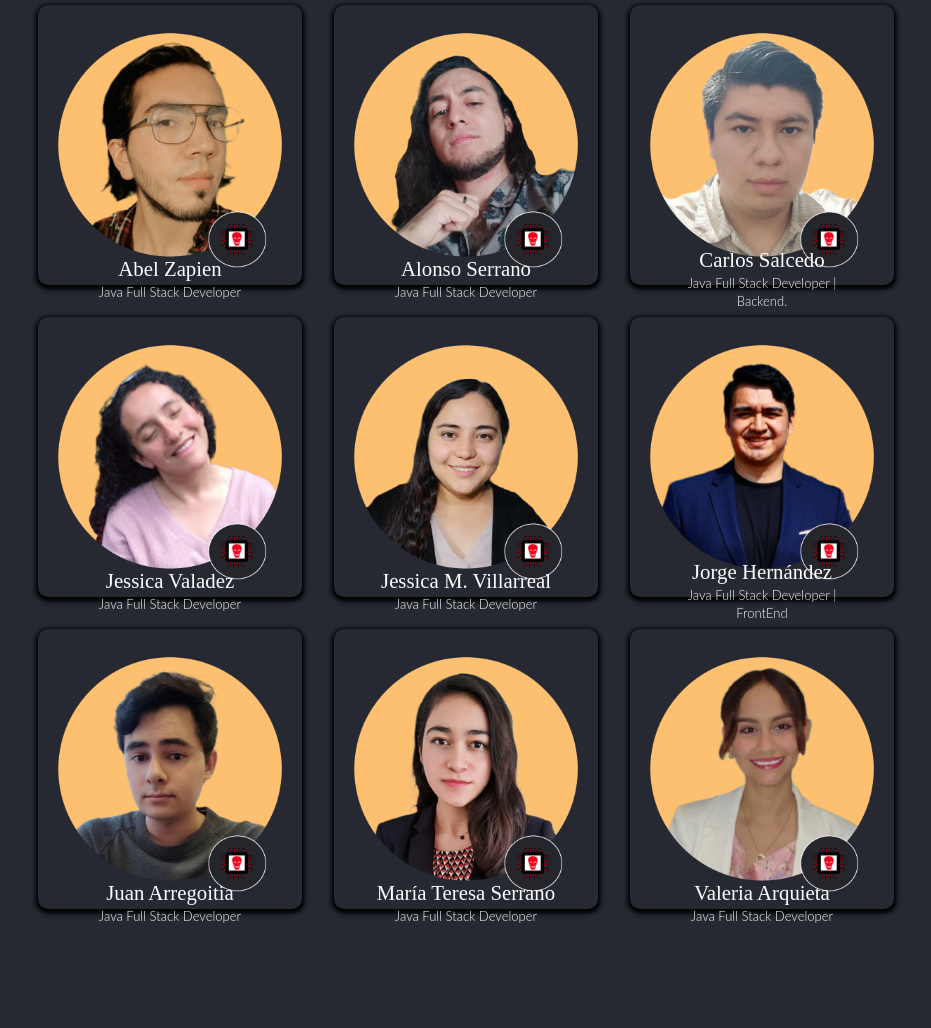
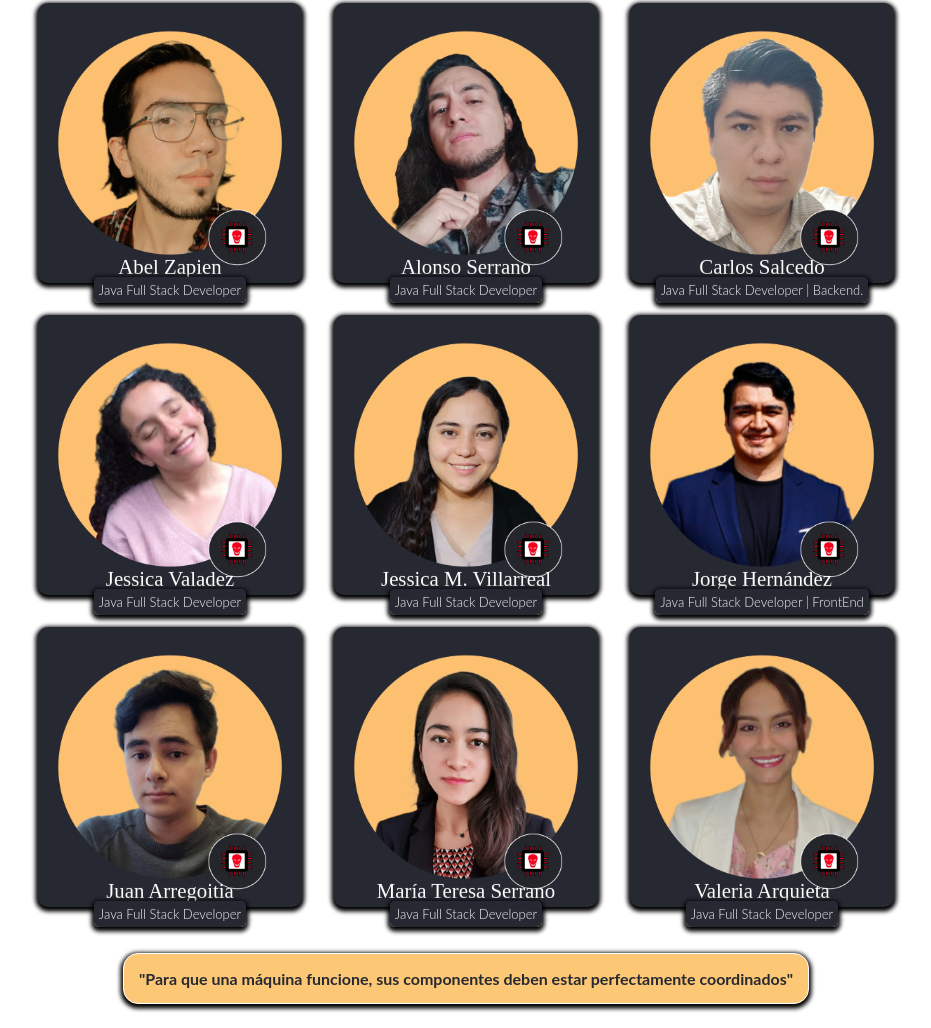
Before and after one commit to AlonsoSerranoCastro/Equipo_2_Frontend, a plain HTML site: page Nosotros.html in a window 1280 px wide. Shown: the part 352-1380 px from the top of the page, without its empty margins (174-1105 px from the left). Before the commit the page ends 1326 px from the top, so only its background shows below. Drawn offline with Linux system fonts and the light colour scheme.

Commit message:
Cambiamos el fondo y agregamos frase del equipo

```diff
--- a/Nosotros.html
+++ b/Nosotros.html
@@ -184,9 +184,13 @@
                     </div>
                 </div>
             </div>
+            <h4>
+                "Para que una máquina funcione, sus componentes deben estar perfectamente coordinados"
+            </h4>
 
         </div>
 
     </div>
+    <br><br><br>
 
 </html>
--- a/css/card1.css
+++ b/css/card1.css
@@ -5,11 +5,15 @@
             box-sizing: border-box;
   }
   body{
-    background-color: #272932;
+    background-color: #fff;
   }
   span{
     position: relative;
     bottom: 30px;
+    background-color: #272932;
+    padding: 5px;
+    border-radius: 5px;
+    box-shadow: 0 2px 4px 2.5px rgb(0, 0, 0);
   }
   h1{
 font-family: 'Fredoka';
@@ -17,9 +21,10 @@ font-style: normal;
 font-weight: 700;
 font-size: 64px;
 line-height: 77px;
-color: #fff;
+color: #272932;
     text-align: center;
     margin: 2rem 0;
+
   }
 
   h3{
@@ -29,8 +34,21 @@ color: #fff;
     padding: 15px;
     font-family: 'lato';
     box-shadow: 0 4px 8px 0 rgba(237, 231, 231, 0.25);
+    color: #272932;
+    box-shadow: 0 2px 4px 2.5px rgb(0, 0, 0);
+  }
+  h4{
+    background-color: #FCC875;
+    text-align: justify;
+    border-radius: 15px;
+    padding: 15px;
+    font-family: 'lato';
+    box-shadow: 0 4px 8px 0 rgba(237, 231, 231, 0.25);
     border: 1px solid #FFFFFF;
     color: #272932;
+    box-shadow: 0 2px 4px 2.5px rgb(0, 0, 0);
+    position: relative;
+    top: 30px;
   }
   p.nombres{
 color: #ffffff;
@@ -149,7 +167,7 @@ a{
       position: absolute;
       left: 0;
       width: 100%;
-      padding: 2rem;
+      padding: 1rem;
       -webkit-box-sizing: border-box;
               box-sizing: border-box;
       outline: 1px solid transparent;
@@ -185,6 +203,7 @@ a{
               transform: rotateY(0deg);
       -webkit-transform-style: preserve-3d;
               transform-style: preserve-3d;
+              background-color: #272932;
   }
 
   .container:hover .back{
```
